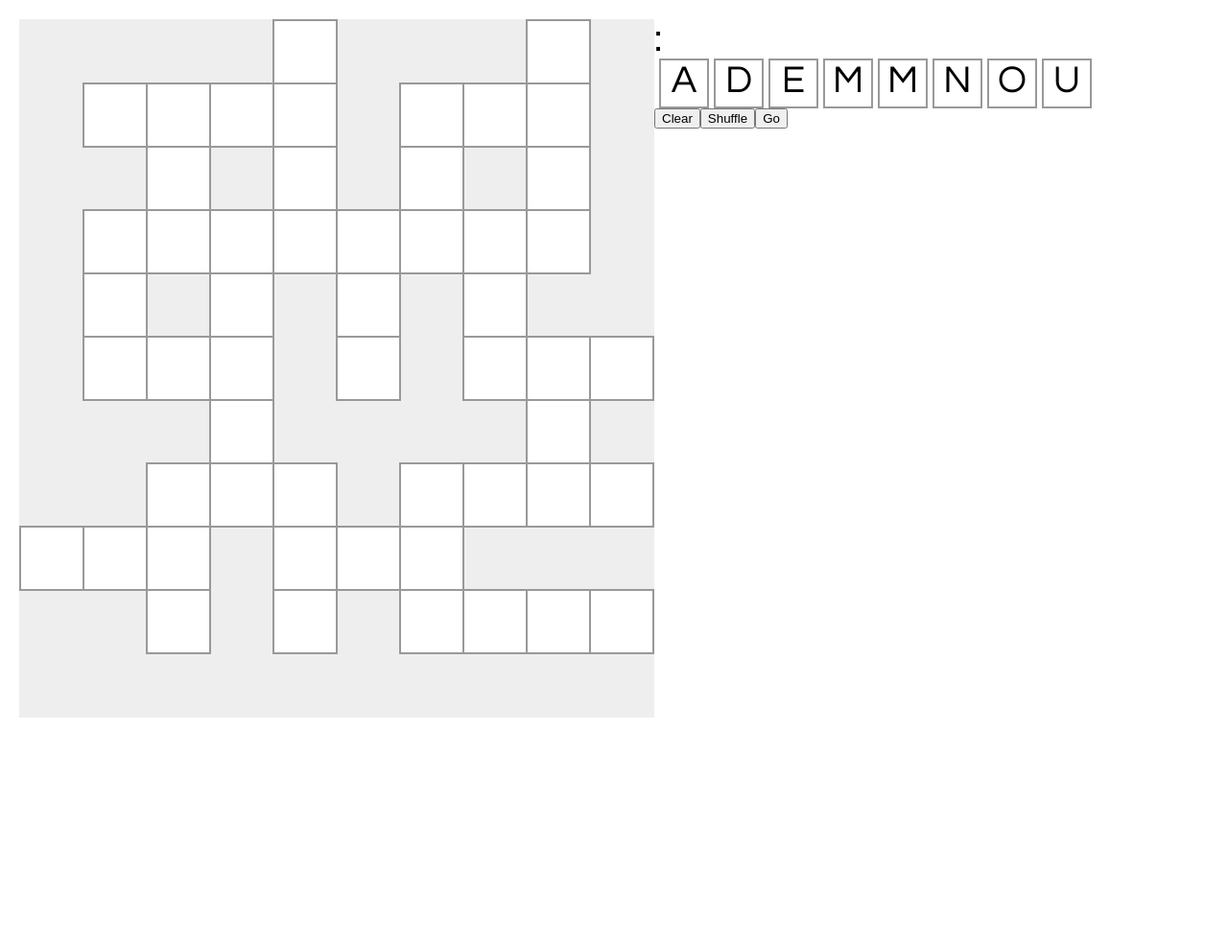
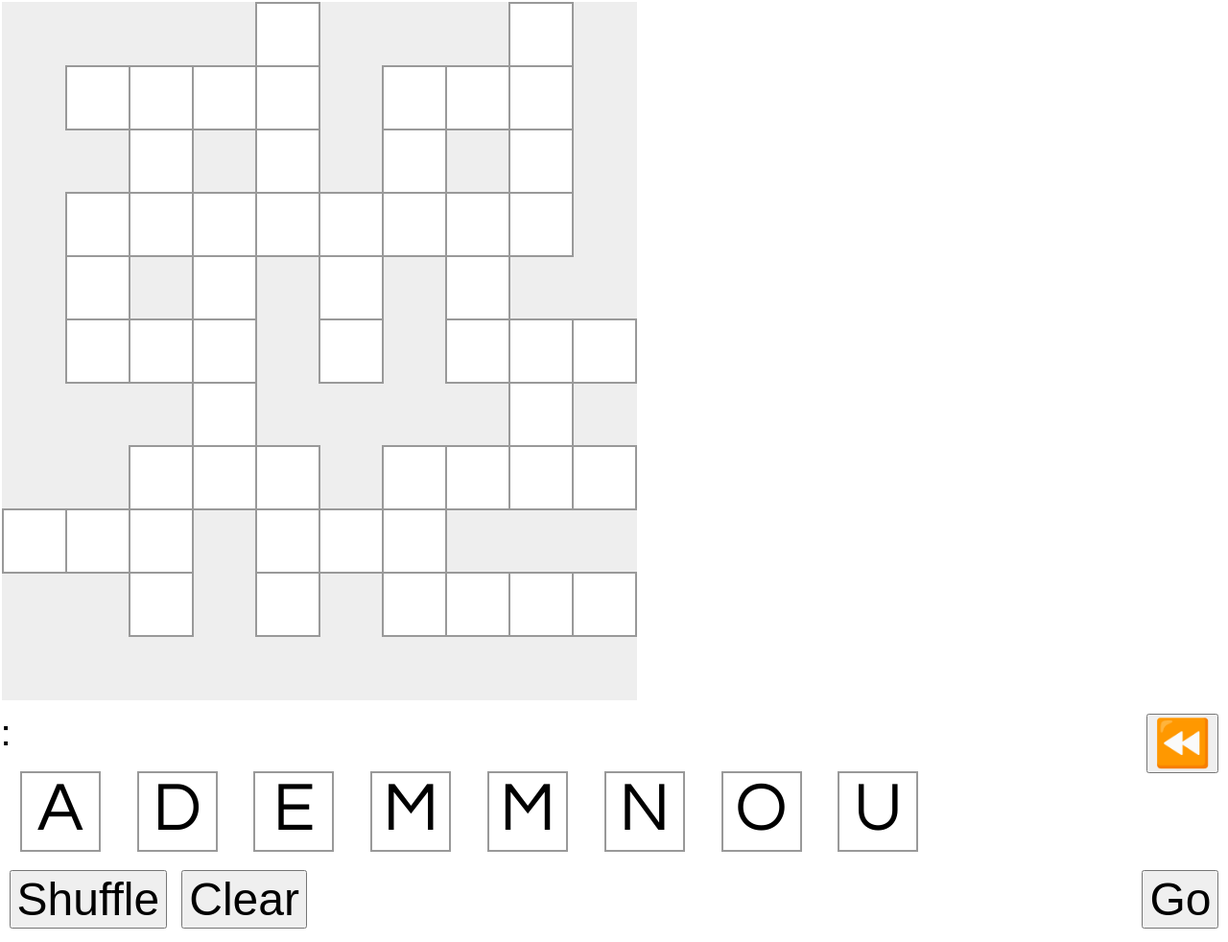
Before and after one commit to krizanka/ui, a React app: page / in a window 1280 px wide. Shown: the whole page at 96% size. Before the commit the page ends 800 px from the top, so only its background shows below. Built offline with nearby package versions, Linux system fonts and the light colour scheme.

Commit message:
Add delete button

```diff
--- a/src/index.css
+++ b/src/index.css
@@ -1,6 +1,6 @@
 body {
   font: 14px "Century Gothic", Futura, sans-serif;
-  margin: 20px;
+  margin: 2px;
 }
 
 ol, ul {
@@ -54,12 +54,33 @@ button.go {
 .cell.available, .cell.used {
     border: 2px solid #999;
     display: inline-block;
-    margin-left: 5px;
-    font-size: 5vmin;
-    height: 6vmin;
-    width: 6vmin;
+    margin: 5mm;
+    font-size: 9vmin;
+    height: 10vmin;
+    width: 10vmin;
+}
 
+.word button {
+    float: right;
 }
+
+.guessbox {
+    display: flow;
+}
+.guessbox button {
+    font-size: 6vmin;
+    margin-left: 2mm;
+    margin-right: 2mm;
+}
+
+.guessbox button.go {
+    float: right;
+}
+
+.guessbox .actions {
+    display: flow;
+}
+
 .cell.used {
     background: #999;
 }
@@ -99,8 +120,6 @@ button.go {
 }
 
 .game {
-  display: flex;
-  flex-direction: row;
 }
 
 .game-info {
--- a/src/index.js
+++ b/src/index.js
@@ -75,6 +75,16 @@ class Guessbox extends React.Component {
         this.clear();
     }
 
+    handleDelete() {
+        const last = this.state.value.slice(-1);
+        const letter = this.state.letters.find(l => (l.used && l.l == last))
+        this.setState({
+            ...this.state,
+            letters: this.state.letters.map(l => (l === letter) ? {...l, used:false} : l),
+            value: this.state.value.slice(0, -1)
+        })
+    }
+
     clear() {
         this.setState({
             ...this.state,
@@ -129,22 +139,23 @@ class Guessbox extends React.Component {
                             {l}
                         </span>
                     ))}
+                    <button onClick={(e)=>this.handleDelete()}>⏪</button>
                 </div>
                 <div className="chooser">
                     {this.state.letters.map((l,i) => this.renderLetter(l, i))}
                 </div>
-                <button onClick={(e) => this.handleClear()}
-                        enabled={this.state.value.length > 0}>
-                    Clear
-                </button>
+                <div className="actions">
                     <button onClick={(e) => this.handleShuffle()}>
                         Shuffle
                     </button>
+                    <button onClick={(e) => this.handleClear()}>
+                        Clear
+                    </button>
                     <button onClick={(e) => this.handleSubmit()}
-                        className="go"
-                        enabled={this.state.value.length > 2}>
+                            className="go">
                         Go
                     </button>
+                </div>
             </div>
         );
     }
@@ -256,38 +267,17 @@ class Game extends React.Component {
 
     renderPad() {
         return (
+            <div className="board">
                 <table className="board">
                     <tbody>
                         {this.state.rows.map(y => this.renderRow(y))}
                     </tbody>
                 </table>
+            </div>
         );
     }
 
     render() {
-        /*
-        const history = this.state.history;
-        const current = history[history.length - 1];
-        const winner = calculateWinner(current.squares);
-
-        const moves = history.map((step, move) => {
-            const desc = move ?
-                  'Go to move #' + move :
-                  'Go to game start';
-            return (
-                <li>
-                    <button onClick={() => this.jumpTo(move)}>{desc}</button>
-                </li>
-            );
-        });
-
-        let status;
-        if (winner) {
-            status = 'Winner: ' + winner;
-        } else {
-            status = 'Next player: ' + (this.state.xIsNext ? 'X' : 'O');
-        }
-        */
         const letters = Array.from(this.props.crossword.letters).slice().sort();
         return (
             <div className="game">
```
Lines whose indentation alone changed are shown as unchanged.
